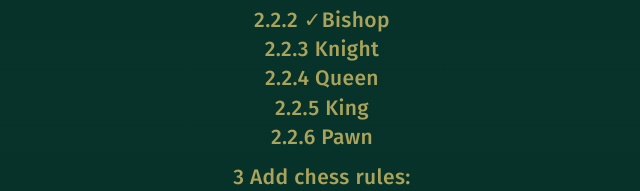
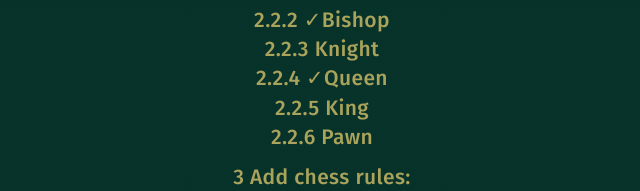
Before and after one commit to QuebecNova/Chess, a plain HTML site: page plan.html in a window 1280 px wide. Shown: the part 542-733 px from the top of the page, 318-958 px from the left. Drawn offline with Linux system fonts and the light colour scheme.

Commit message:
marked on plan, fixed language mistakes

```diff
--- a/plan.html
+++ b/plan.html
@@ -44,7 +44,7 @@
                                     <li>&#10003;Rook</li>
                                     <li>&#10003;Bishop</li>
                                     <li>Knight</li>
-                                    <li>Queen</li>
+                                    <li>&#10003;Queen</li>
                                     <li>King</li>
                                     <li>Pawn</li>
                                 </ol>
--- a/scripts/pieces/bishop.js
+++ b/scripts/pieces/bishop.js
@@ -181,7 +181,7 @@ const bishop = {
 
         if (pickedBishopColorSameAsTarget && e.target !== bishopSelfNode) {
             //if e.target is piece with same color (delete all eventListeners)
-            console.log('same color of bishop!');
+            console.log('same color as bishop!');
             bishop.clearEventListeners();
         } else if (!(pickedBishopColorSameAsTarget) && canMove && e.target.getAttribute('class').includes('placedPiece')) {
             //if e.target is piece with another color (eat piece function)
--- a/scripts/pieces/queen.js
+++ b/scripts/pieces/queen.js
@@ -300,7 +300,7 @@ const queen = {
 
         if (pickedQueenColorSameAsTarget && e.target !== queenSelfNode) {
             //if e.target is piece with same color (delete all eventListeners)
-            console.log('same color of queen!');
+            console.log('same color as queen!');
             queen.clearEventListeners();
         } else if (!(pickedQueenColorSameAsTarget) && canMove && e.target.getAttribute('class').includes('placedPiece')) {
             //if e.target is piece with another color (eat piece function)
--- a/scripts/pieces/rook.js
+++ b/scripts/pieces/rook.js
@@ -155,7 +155,7 @@ const rook = {
 
         if (pickedRookColorSameAsTarget && e.target !== rookSelfNode) {
             //if e.target is piece with same color (delete all eventListeners)
-            console.log('same color of rook!');
+            console.log('same color as rook!');
             rook.clearEventListeners();
         } else if (!(pickedRookColorSameAsTarget) && canMove && e.target.getAttribute('class').includes('placedPiece')) {
             //if e.target is piece with another color (eat piece function)
```
